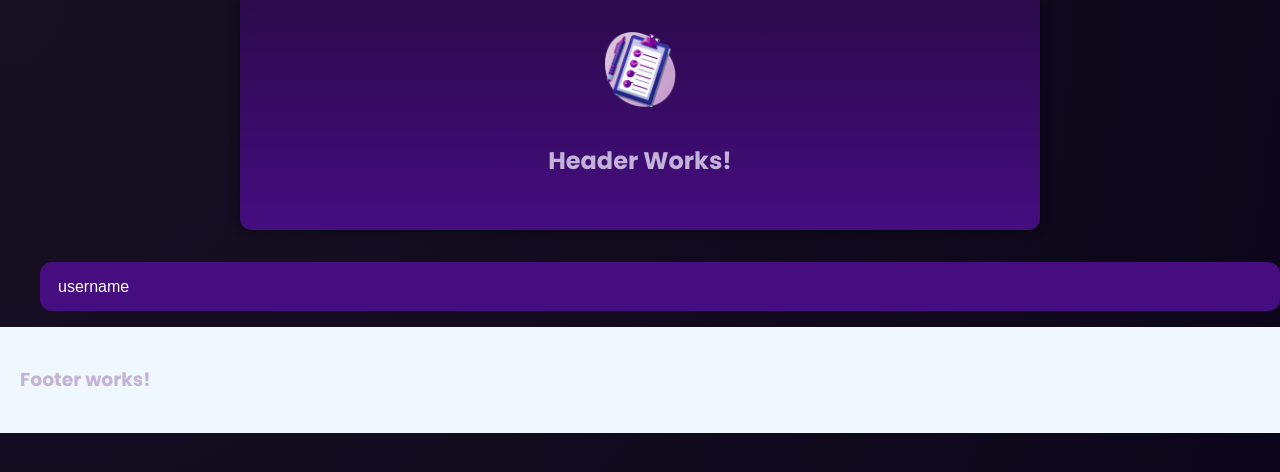
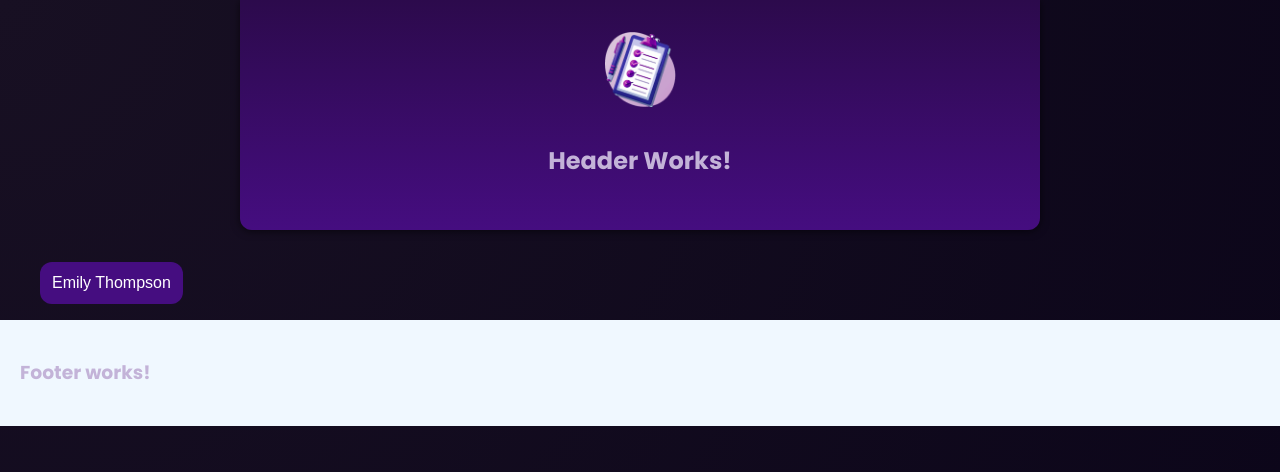
Before and after one commit to lucasoneves/angular-essentials, an Angular app: page / in a window 1280 px wide. Shown: the top 472 px of the page. Built offline with nearby package versions, Linux system fonts and the light colour scheme.

Commit message:
Dynamic content with string interpolation

```diff
--- a/src/app/user/user.css
+++ b/src/app/user/user.css
@@ -1,7 +1,7 @@
 .user-card {
     background-color: #450d80;
-    padding: 12px;
     border-radius: 12px;
+    display: inline-flex;
 }
 
 .user-card:hover {
@@ -11,4 +11,6 @@
 button {
     color: white;
     font-size: 16px;
+    cursor: pointer;
+    padding: 12px;
 }
--- a/src/app/user/user.html
+++ b/src/app/user/user.html
@@ -1,6 +1,6 @@
 <div class="user-card">
     <button>
         <img src="" alt="">
-        <span>username</span>
+        <span>{{ selectedUser.name}}</span>
     </button>
 </div>
--- a/src/app/user/user.ts
+++ b/src/app/user/user.ts
@@ -1,4 +1,7 @@
 import { Component } from '@angular/core';
+import { DUMMY_USERS } from '../dummy-users';
+
+const randomIndex = Math.floor(Math.random() * DUMMY_USERS.length);
 
 @Component({
   imports: [],
@@ -6,4 +9,6 @@ import { Component } from '@angular/core';
   styleUrl: './user.css',
   templateUrl: './user.html',
 })
-export class User {}
+export class User {
+  selectedUser = DUMMY_USERS[randomIndex];
+}
```
